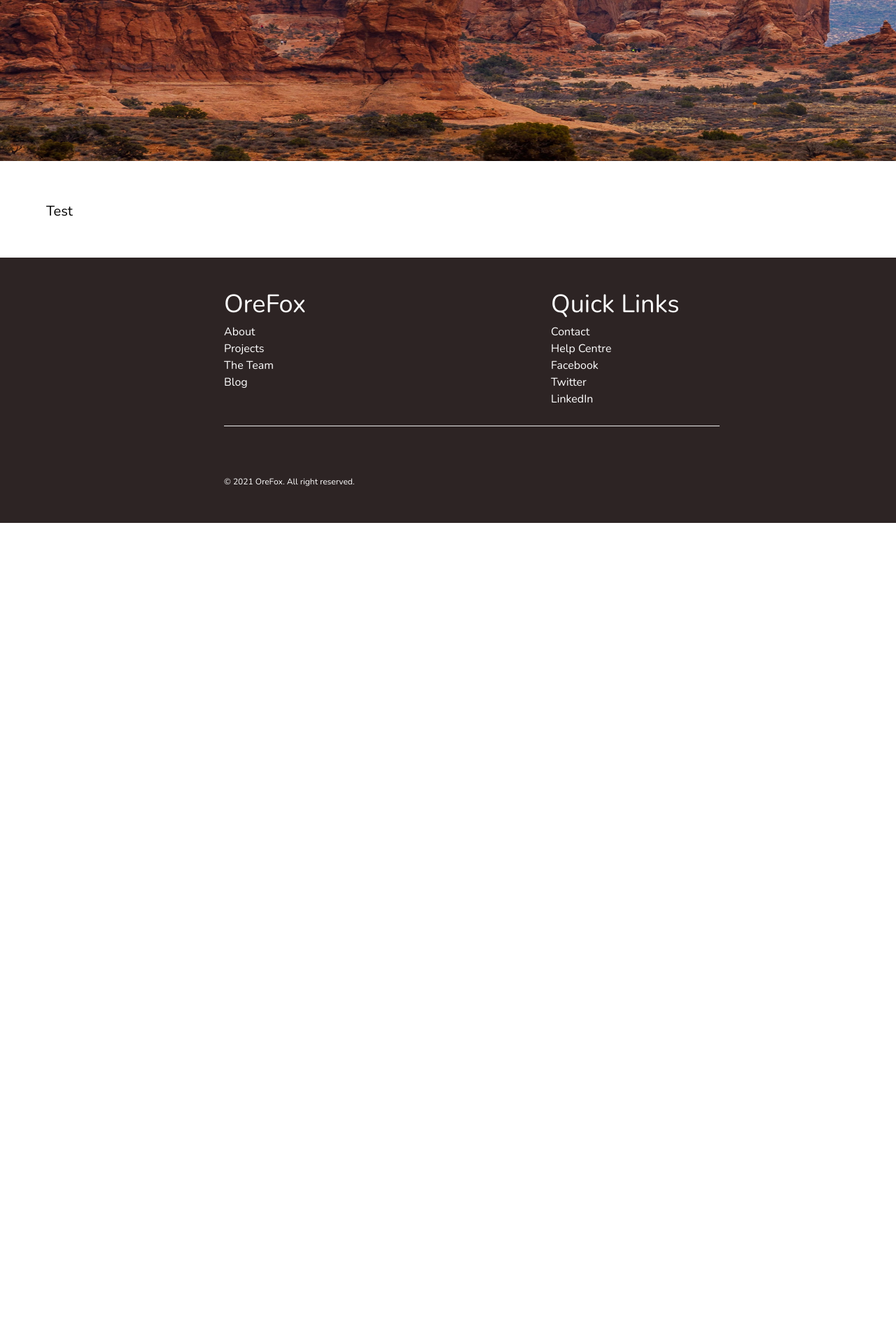
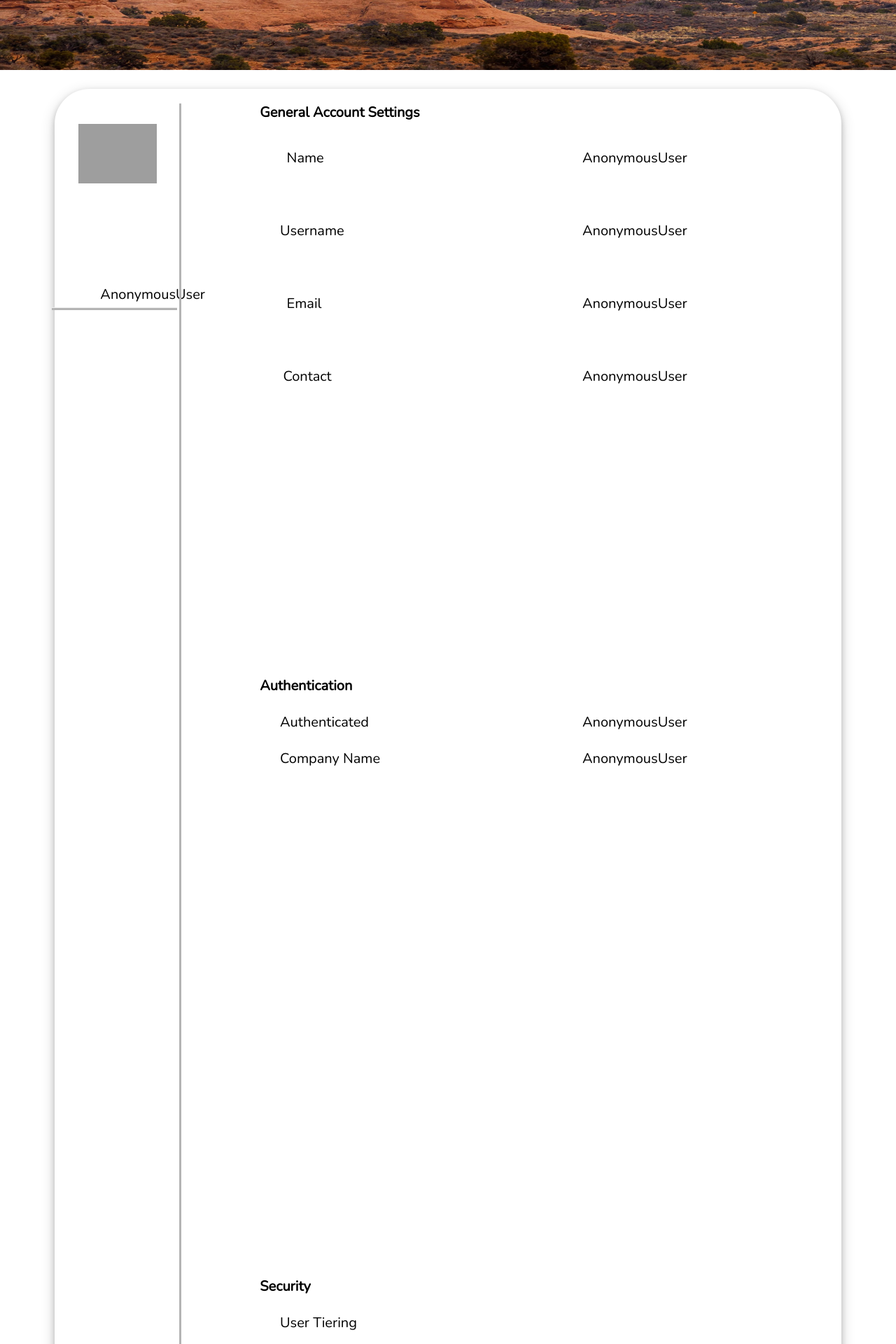
Before and after one commit to Landerwaffe/Minefinder, a Django app: template src/templates/profile.html in a window 1280 px wide. Shown: the part 960-2880 px from the top of the page at 70% size. Before the commit the page ends 1707 px from the top, so only its background shows below. Run offline with Django 3.2, Linux system fonts and the light colour scheme; the template is opened without the code that fills it, so the values that code supplies are empty; grey boxes are pictures that could not be loaded.

Commit message:
Adjustment on a bunch of templates

```diff
--- a/src/templates/base.html
+++ b/src/templates/base.html
@@ -169,6 +169,16 @@
                   text-decoration: none;
                 }
 
+                input[type=text], select {
+                  width: 50%;
+                  padding: 12px 20px;
+                  margin: 8px 0;
+                  display: inline-block;
+                  border: 1px solid #ccc;
+                  border-radius: 4px;
+                  box-sizing: border-box;
+                }
+
         </style>
 </head>
 
--- a/src/templates/navbar.html
+++ b/src/templates/navbar.html
@@ -8,7 +8,11 @@
     <p style = "float:right;">Board Name: {{request.POST.title}}<p>
     <a style = "float:right;" href="profile/" >{{request.user}}'s profile</a> -->
     <p style = "float:right;">EN</p>
-    <a style = "float:right;" href="profile/">{{request.user}}@gmail.com</a>
+    {% if request.user.is_authenticated %}
+        <a style = "float:right;" href="profile/">{{request.user}}@gmail.com</a>
+    {% else %}
+        <a style = "float:right;" href="login/">Log In</a>
+    {% endif %}
     <p style = "float:right;">Projects</p>
     <p style = "float:right;">FAQ</p>
     <p style = "float:right;">Deal Room</p>
--- a/src/templates/profile.html
+++ b/src/templates/profile.html
@@ -7,8 +7,37 @@
 
 <img src="{% static 'images/Bac.jpg' %}" alt="background" style="background-color:white;object-fit:fill;" width=2560 height=810>
 
-<div class = "w3-container w3-white" style = "height: 80%;">
-    <p >Test</p>
+<div class = "w3-container w3-white" style = "height: 80%; position: relative; padding-top: 20px; padding-bottom: 20px;">
+    <p style = "float: left; width: 90%; height: 2560px;text-align: center; margin-left: 5%;box-shadow: 0 4px 8px 0 rgba(0, 0, 0, 0.2), 0 6px 20px 0 rgba(0, 0, 0, 0.19); border-radius: 50px; position:relative;">
+        <img src="{% static 'images/profile.png' %}" alt="meeting" style = "width:10%; left: 3%; position: absolute;"></img>
+        <p style = "top: 11.5%; left: 11.2%; position: absolute; padding: 0px;">{{request.user}}</p>
+        <hr style = "height: 96%; width: 3px; background-color: #B4B4B4; position: absolute; left: 20%;">
+        <hr style = "height: 3px; width: 14%; background-color: #B4B4B4; position: absolute; top: 12%; left: 5.75%;">
+        <p style = "top: 1.5%; left: 29%; position: absolute; padding: 0px;"><b>General Account Settings</b></p>
+        <p style = "top: 4%; left: 32%; position: absolute; padding: 0px;">Name</p>
+        <p style = "top: 4%; left: 65%; position: absolute; padding: 0px;">{{request.user}}</p>
+        <p style = "top: 8%; left: 31.25%; position: absolute; padding: 0px;">Username</p>
+        <p style = "top: 8%; left: 65%; position: absolute; padding: 0px;">{{request.user}}</p>
+        <p style = "top: 12%; left: 32%; position: absolute; padding: 0px;">Email</p>
+        <p style = "top: 12%; left: 65%; position: absolute; padding: 0px;">{{request.user}}</p>
+        <p style = "top: 16%; left: 31.6%; position: absolute; padding: 0px;">Contact</p>
+        <p style = "top: 16%; left: 65%; position: absolute; padding: 0px;">{{request.user}}</p>
+        <!-- <br><button class="button" style = "color:white;background-color:#B85C38;font-size:28px;padding:18px 36px;">Search Projects</button> -->
+
+        <p style = "top: 33%; left: 29%; position: absolute; padding: 0px;"><b>Authentication</b></p>
+        <p style = "top: 35%; left: 31.25%; position: absolute; padding: 0px;">Authenticated</p>
+        <p style = "top: 35%; left: 65%; position: absolute; padding: 0px;">{{request.user}}</p>
+        <p style = "top: 37%; left: 31.25%; position: absolute; padding: 0px;">Company Name</p>
+        <p style = "top: 37%; left: 65%; position: absolute; padding: 0px;">{{request.user}}</p>
+
+        <p style = "top: 66%; left: 29%; position: absolute; padding: 0px;"><b>Security</b></p>
+        <p style = "top: 68%; left: 31.25%; position: absolute; padding: 0px;">User Tiering</p>
+        <p style = "top: 70%; left: 31.25%; position: absolute; padding: 0px;">Password</p>
+
+        <form method='get' action='#'>
+            <button class="button" style = "color:white;background-color:#B85C38;font-size:28px;padding:18px 36px; position: absolute; top: 90%; left: 9.1%;" name = "Exit" value = "Exit">Sign Out</button>
+        </form>
+    </p>
 </div>
 {% endblock %}
 
--- a/src/templates/splash.html
+++ b/src/templates/splash.html
@@ -33,7 +33,7 @@
 </div>
 
 <div class = "banner">
-    <img src = "{% static 'images/canyon.jpg' %}" alt = "canyon" width = 51% ></img>
+    <img src = "{% static 'images/canyon.jpg' %}" alt = "canyon" width = 51%></img>
     <div class = "splash-image" style="width:49%;height:1504px;float:right;background-color: #E0C097;margin-top: 200px;text-align: left;color: #5C3D2E;padding:200px;font-size: 78px; line-height: 96px;"><b>MineFinder is a global platform designed for collaboration on mining and exploration projects, combining data rooms and deal management to allow easy and efficient due diligence.</b></div>
 </div>
 
--- a/src/todo/urls.py
+++ b/src/todo/urls.py
@@ -24,7 +24,7 @@ from chat.views import *
 
 urlpatterns = [
     path('legacyhome/', home_view, name = 'legacyhome'),
-    # path('login/', login_view, name = "login"),
+    path('login/', login_view, name = "login"),
     path('register/', registration_view, name = "register"),
     path('dashboard/', dashboard_view, name = 'dashboard'),
     path('b/<int:board_id>/', board_view, name = "board-main"),
@@ -32,10 +32,14 @@ urlpatterns = [
     path('card/', card_view, name="card"),
     path('profile/', profile_view, name = 'profile'),
     path('', splash_view, name = 'home'),
+<<<<<<< Updated upstream
     path('chat/', include('chat.urls')),
     path('accounts/', include('django.contrib.auth.urls')),
     path('accounts/login', login_view, name = "djangologin"),
     path('', include('gallery.urls')),
+=======
+    path('chat/', include('chat.urls'))
+>>>>>>> Stashed changes
 
     # Paths provided by django.contrib.auth.urls
 
```
Also changed, not shown: src/board/views.py (+14 -7 lines), src/templates/login.html (+9 -2 lines), src/templates/register.html (+9 -2 lines).
